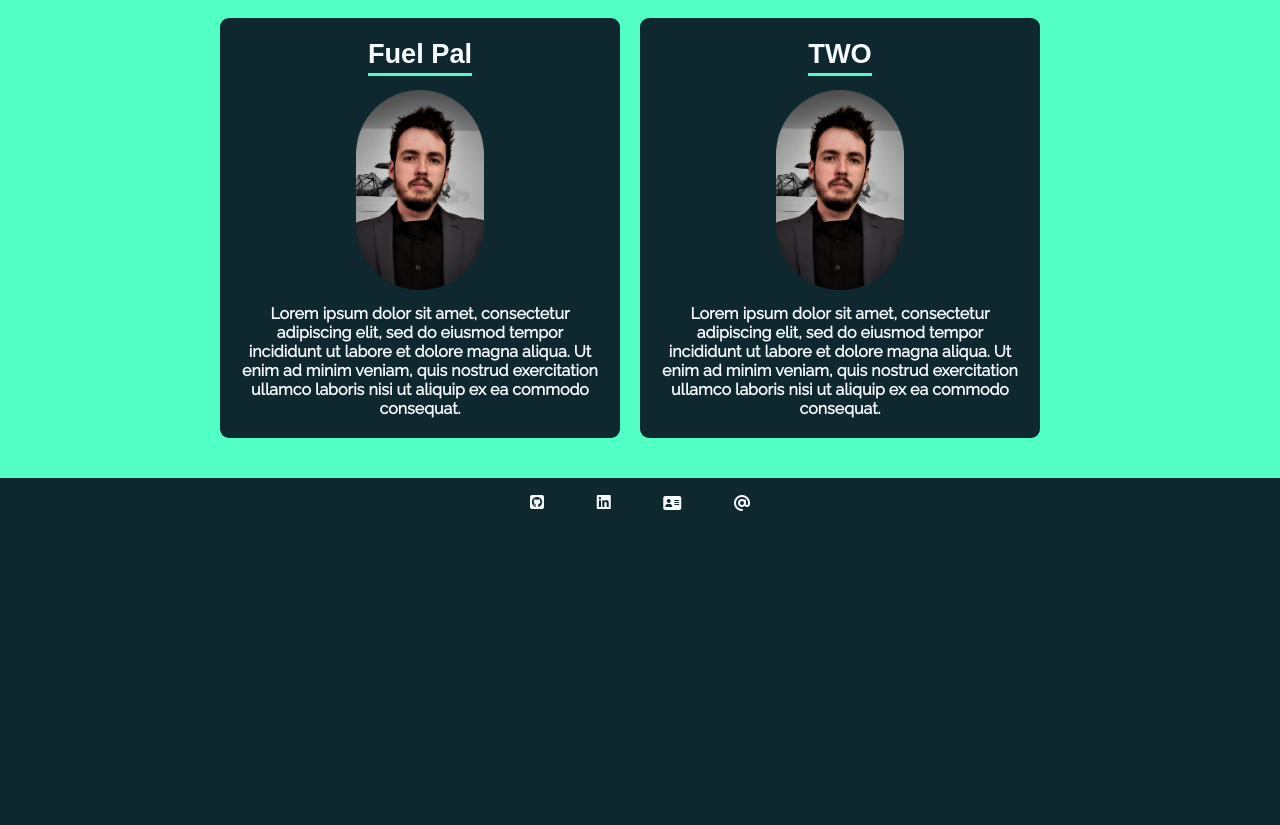
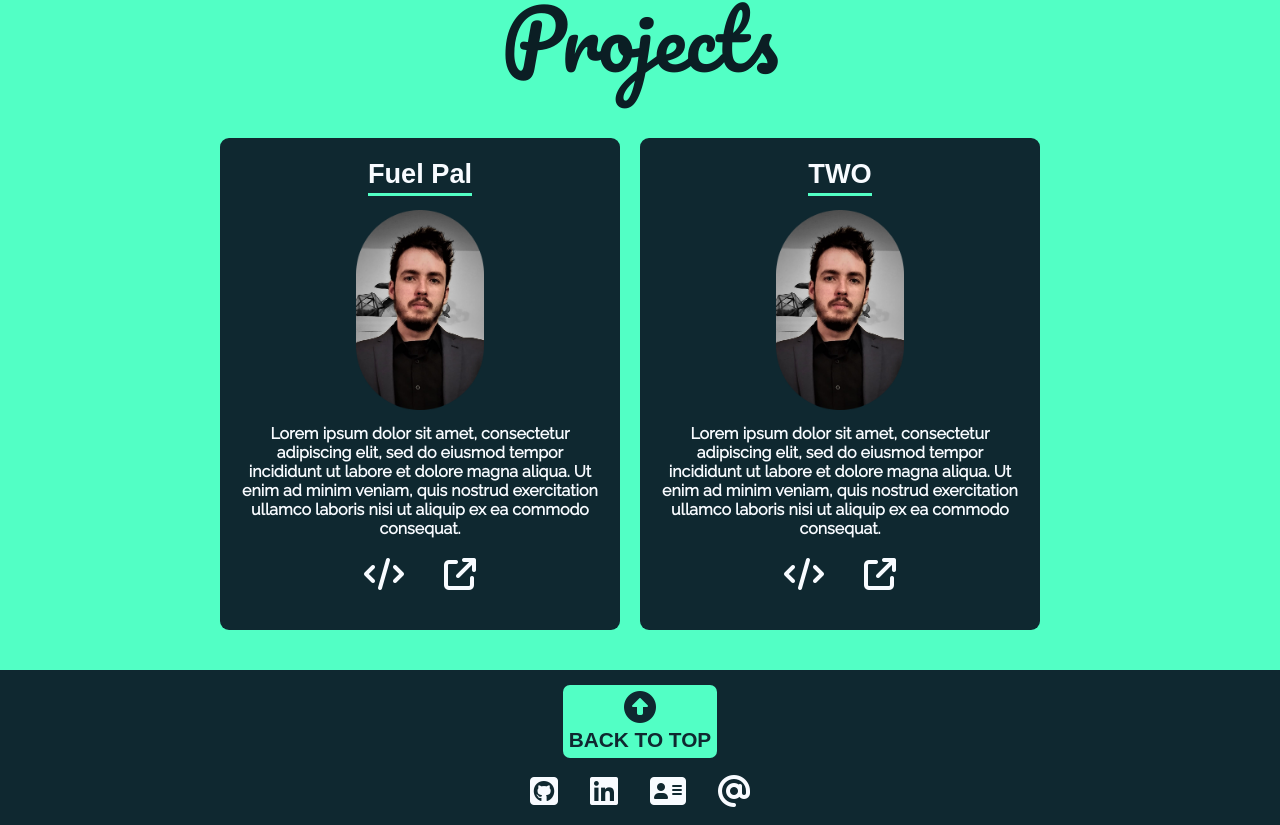
Before and after one commit to johnw-north/react-portfolio, a React (Create React App) app: page / in a window 1280 px wide. Shown: the part 851-1676 px from the top of the page. Before the commit the page ends 1378 px from the top, so only its background shows below. Built offline with nearby package versions, Linux system fonts and the light colour scheme; a web font is replaced by a local one.

Commit message:
add links anims

```diff
--- a/src/App.css
+++ b/src/App.css
@@ -19,6 +19,7 @@ body {
     padding: 10px;
     padding-left: 20px;
     padding-right: 20px;
+    margin-bottom: 40px;
 }
 
 .header__logo {
@@ -58,6 +59,7 @@ body {
     justify-content: space-between;
     align-items: center;
     padding-top: 20px;
+    margin-bottom: 40px;
 }
 
 .hero img {
@@ -88,6 +90,7 @@ body {
     padding: 20px;
     justify-content: center;
     align-items: top;
+    margin-bottom: 40px;
 }
 
 .about__skills {
@@ -201,12 +204,47 @@ body {
     font-weight: 600;
 }
 
+.card__links {
+    display: flex;
+    justify-content:center;
+    align-items: center;
+}
+
+.card__links * {
+    margin: 10px;
+    font-size: 2rem;
+}
+
 .footer {
     display: flex;
     flex-direction: column;
-    justify-content:end;
+    justify-content:center;
     align-items: center;
     padding: 15px;
+}
+
+.footer__up {
+    display: flex;
+    flex-direction: column;
+    justify-content: space-between;
+    align-items: center;
+    padding: 6px;
+    margin-bottom: 15px;
+    background-color: #52ffc5;
+    border-radius: 7px;
+}
+
+.footer__up i {
+    margin-bottom: 5px;
+    font-size: 2rem;
+    color: #0F2830;
+}
+
+.footer__up h1 {
+    font-family: 'Osworld', sans-serif;
+    font-size: 1.3rem;
+    font-weight: 600;
+    color: #0F2830;
 }
 
 .footer__links {
@@ -215,3 +253,56 @@ body {
     align-items: center;
     width: 220px;
 }
+
+.footer__links * {
+    font-size: 2rem;
+}
+
+.btn--cv {
+    background: none;
+	color: inherit;
+	border: none;
+	padding: 0;
+	font: inherit;
+	cursor: pointer;
+	outline: inherit;
+}
+
+.btn--email {
+    background: none;
+	color: inherit;
+	border: none;
+	padding: 0;
+	font: inherit;
+	cursor: pointer;
+	outline: inherit;
+}
+
+.tooltip {
+    position: relative;
+    display: inline-block;
+  }
+
+  .tooltip .tooltiptext {
+    visibility: hidden;
+    font-size: .7rem;
+    font-weight: 800;
+    width: 70px;
+    background-color: #52ffc5;
+    color: #0b1e24;
+    text-align: center;
+    border-radius: 6px;
+    padding: 5px;
+    position: absolute;
+    z-index: 1;
+    bottom: 25%;
+    left: 50%;
+    margin-left: -37px;
+    opacity: 0;
+    transition: opacity 0.3s;
+  }
+
+  .tooltip:hover .tooltiptext {
+    visibility: visible;
+    opacity: 1;
+  }
--- a/src/components/Card.js
+++ b/src/components/Card.js
@@ -6,6 +6,14 @@ function Card(props) {
         <h1 className="card__title">{props.title}</h1>
         <img src={props.image} alt="Project" />
         <p>{props.description}</p>
+        <div className="card__links">
+          <a href={props.github}>
+            <i className="fa-solid fa-code"></i>
+          </a>
+          <a href={props.website}>
+            <i class="fa-solid fa-arrow-up-right-from-square"></i>
+          </a>
+        </div>
       </div>
     );
   }
--- a/src/components/Footer.js
+++ b/src/components/Footer.js
@@ -1,8 +1,16 @@
+// const btnEmail = document.querySelector('.btn--email')
 
+// btnEmail.addEventListener('click', () => {
+//     navigator.clipboard.writeText("johnpaulv8@gmail.com")
+// })
 
 function Footer() {
     return (
       <div className="footer">
+        <div className="footer__up">
+          <i class="fa-solid fa-circle-up"></i>
+          <h1>BACK TO TOP</h1>
+        </div>
         <nav className="footer__links" >
           <a href="https://github.com/johnw-north">
             <i className="fa-brands fa-github-square"></i>
@@ -10,8 +18,18 @@ function Footer() {
           <a href="https://linkedin.com/in/john-warren-north">
             <i className="fa-brands fa-linkedin"></i>
           </a>
-          <i class="fa-solid fa-address-card"></i>
-          <i className="fa-solid fa-at"></i>
+          <div className="tooltip">
+            <button className="btn--cv">
+              <span class="tooltiptext" id="myTooltip">Open CV</span>
+              <i class="fa-solid fa-address-card"></i>
+            </button>
+          </div>
+          <div className="tooltip">
+            <button className="btn--email">
+              <span class="tooltiptext" id="myTooltip">Copy email</span>
+              <i className="fa-solid fa-at"></i>
+            </button>
+          </div>
         </nav>
       </div>
     );
--- a/src/components/Header.js
+++ b/src/components/Header.js
@@ -16,8 +16,18 @@ function Header() {
           <a href="https://linkedin.com/in/john-warren-north">
             <i className="fa-brands fa-linkedin"></i>
           </a>
+          <div className="tooltip">
+            <button className="btn--cv">
+              <span class="tooltiptext" id="myTooltip">Open CV</span>
               <i class="fa-solid fa-address-card"></i>
+            </button>
+          </div>
+          <div className="tooltip">
+            <button className="btn--email">
+              <span class="tooltiptext" id="myTooltip">Copy email</span>
               <i className="fa-solid fa-at"></i>
+            </button>
+          </div>
         </nav>
       </div>
     );
--- a/src/components/Projects.js
+++ b/src/components/Projects.js
@@ -10,11 +10,15 @@ function Projects() {
             title="Fuel Pal"
             image={profilePic}
             description="Lorem ipsum dolor sit amet, consectetur adipiscing elit, sed do eiusmod tempor incididunt ut labore et dolore magna aliqua. Ut enim ad minim veniam, quis nostrud exercitation ullamco laboris nisi ut aliquip ex ea commodo consequat."
+            github=""
+            website=""
             />
           <Card
             title="TWO"
             image={profilePic}
             description="Lorem ipsum dolor sit amet, consectetur adipiscing elit, sed do eiusmod tempor incididunt ut labore et dolore magna aliqua. Ut enim ad minim veniam, quis nostrud exercitation ullamco laboris nisi ut aliquip ex ea commodo consequat."
+            github=""
+            website=""
           />
         </div>
       </div>
```
Lines whose indentation alone changed are shown as unchanged.
